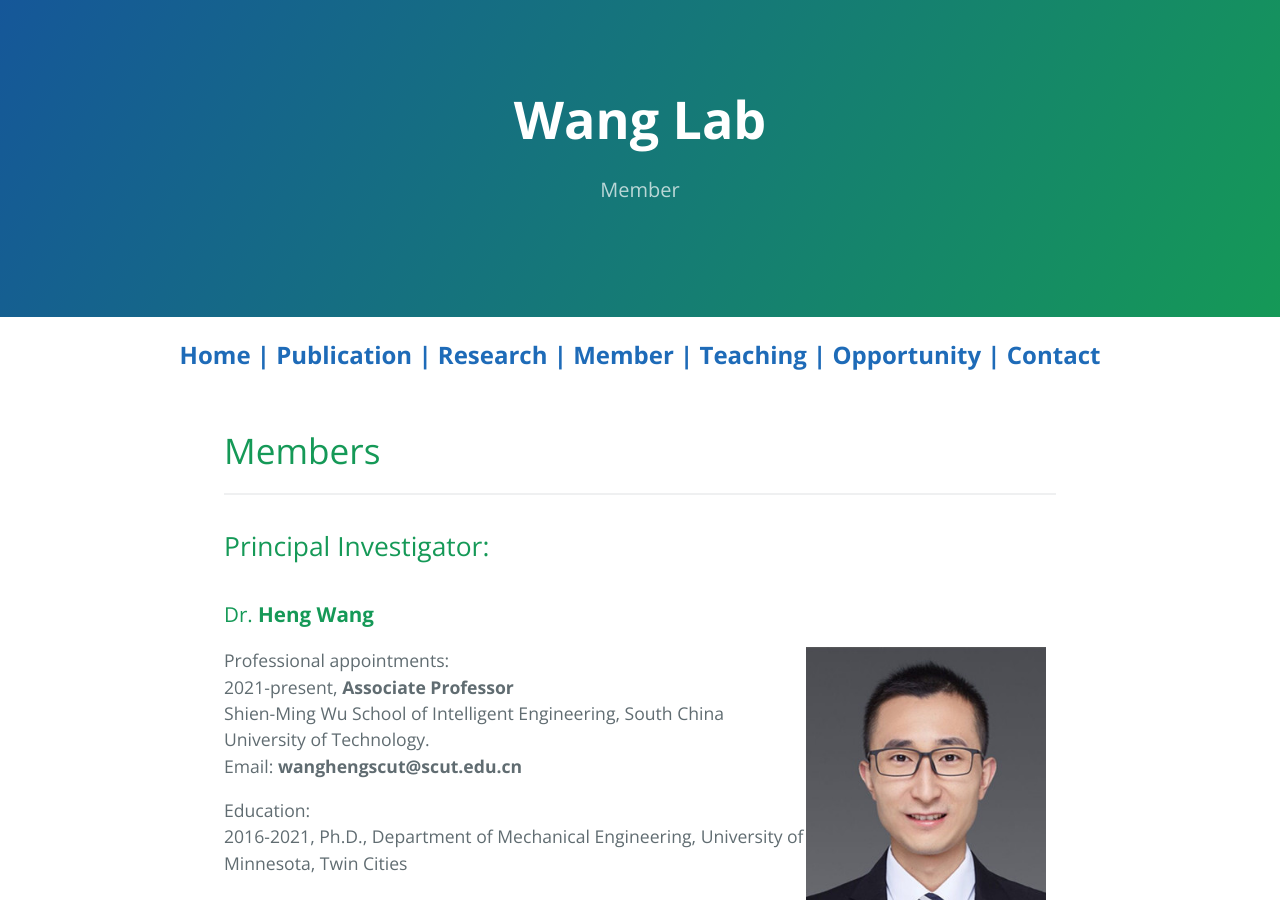
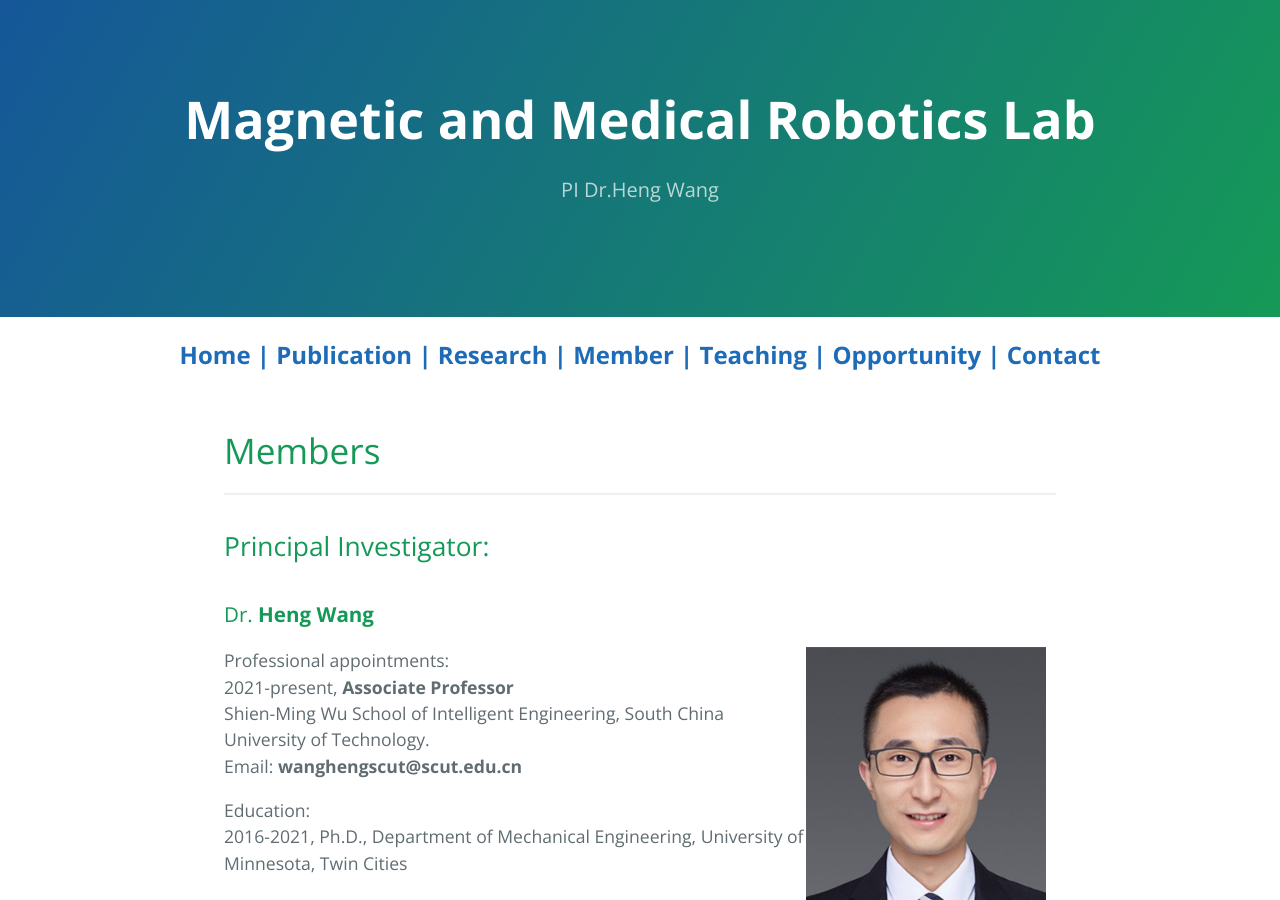
Before and after one commit to MagRoboticsLab/MagRoboticsLab.github.io, a Jekyll site: the page built from member.md, in a window 1280 px wide and 900 px high. Built offline with Jekyll 4.4.1, drawn with Linux system fonts in a browser that asks for light colours; the repository's description, which GitHub fills in, is left out.

Commit message:
Update member.md

```diff
--- a/member.md
+++ b/member.md
@@ -1,7 +1,7 @@
 ---
 layout: default
-title: Wang Lab
-description: Member
+title: Magnetic and Medical Robotics Lab
+description: PI Dr.Heng Wang
 navigation_weight: 4
 ---
 
```
